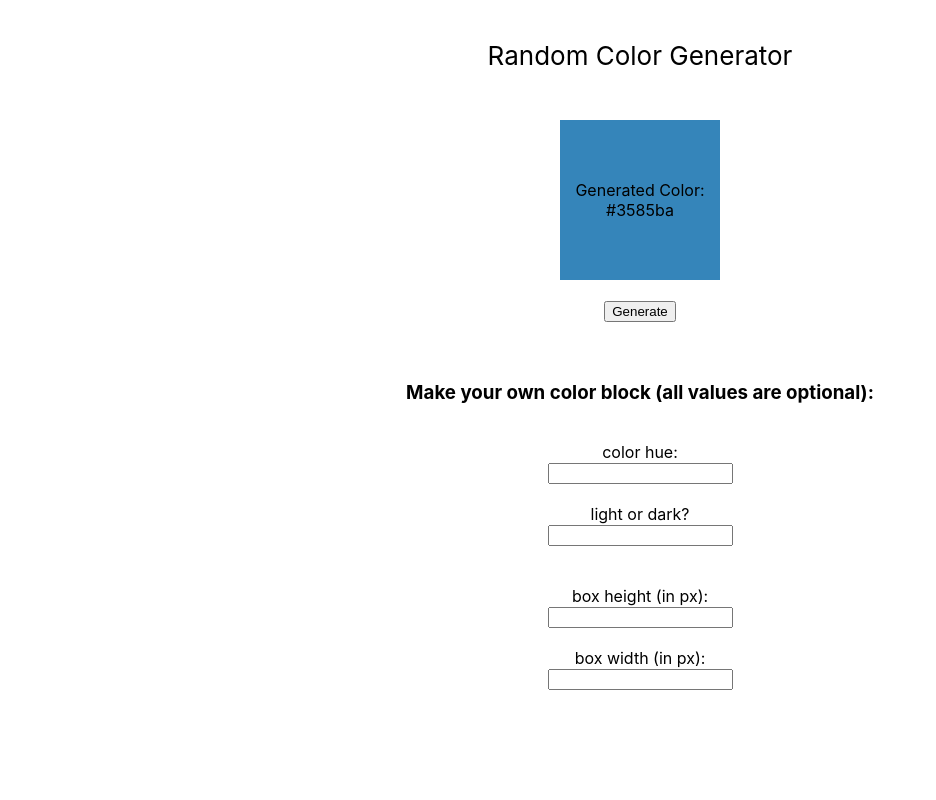
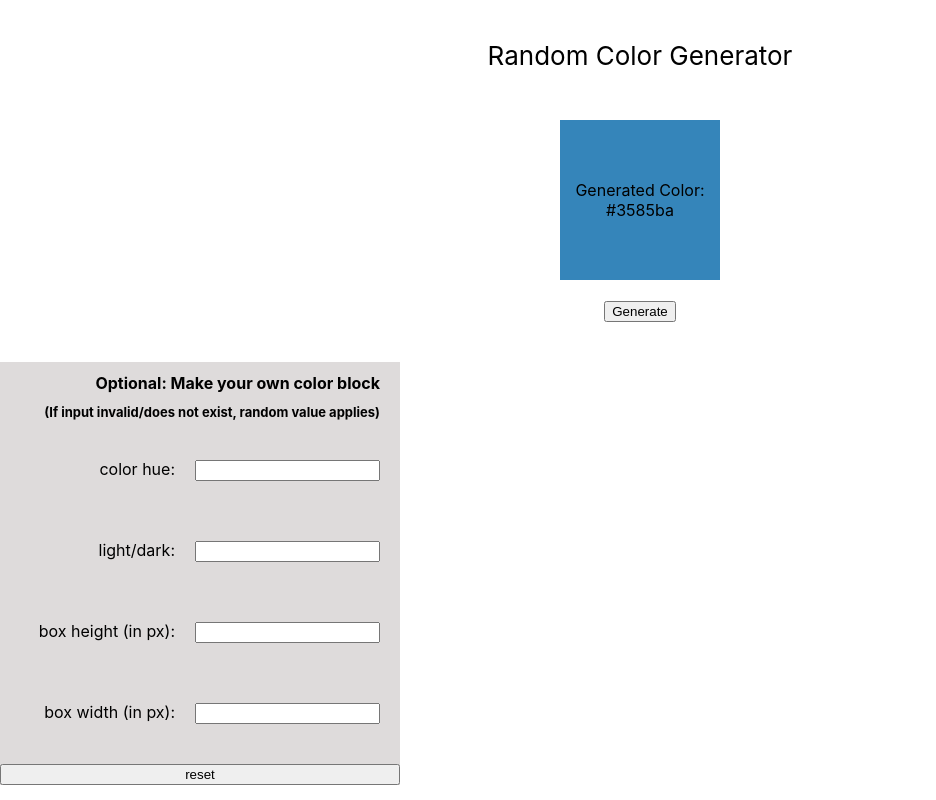
Before and after one commit to janaabf/pjct-react-1-random-color-generator, a React (Create React App) app: page / in a window 1280 px wide. Shown: the whole page, without its empty margins (0-936 px from the left). Built offline with nearby package versions, Linux system fonts and the light colour scheme.

Commit message:
Add formatting & reset button

```diff
--- a/src/App.css
+++ b/src/App.css
@@ -1,6 +1,8 @@
 .App {
   text-align: center;
   margin: 10 vh;
+  font-family: -apple-system, BlinkMacSystemFont, 'Segoe UI', Roboto, Oxygen,
+    Ubuntu, Cantarell, 'Open Sans', 'Helvetica Neue', sans-serif;
 }
 
 .App-header {
@@ -9,11 +11,31 @@
   padding-top: 5vh;
 }
 
-/* .input {
+label * {
+  margin: 20px;
+}
+
+.input {
+  width: 50vh;
+  background-color: rgb(222, 219, 219);
   display: flex;
-  flex-direction: row;
-  align-content: flex-start;
-  justify-content: flex-start;
-  flex-grow: 1;
+  flex-direction: column;
   flex-wrap: wrap;
-} */
+  justify-content: space-around;
+  align-items: right;
+  text-align: end;
+}
+
+h1,
+h2 {
+  margin-right: 20px;
+  margin-bottom: 0px;
+}
+
+h1 {
+  font-size: medium;
+}
+
+h2 {
+  font-size: small;
+}
--- a/src/ColorBox.js
+++ b/src/ColorBox.js
@@ -36,55 +36,84 @@ export default function ColorBox() {
           Generated Color: {color}
         </div>
       </div>
+
       <br />
+
       <button onClick={() => setColor(randomColor())}>Generate</button>
+
       <br />
       <br />
       <br />
 
-      <h3>Make your own color block (all values are optional): </h3>
+      <form
+        className="input"
+        onSubmit={(event) => {
+          event.preventDefault();
+        }}
+      >
+        <h1>Optional: Make your own color block </h1>
+        <h2>(If input invalid/does not exist, random value applies)</h2>
+
         <br />
-      <div className="input">
-        <div>color hue: </div>
-
+        <label>
+          color hue:
           <input
             value={hue}
             onChange={(event) => {
               setHue(event.currentTarget.value);
             }}
           />
+        </label>
 
         <br />
-        <br />
-        <div>light or dark?</div>
 
+        <label>
+          light/dark:
           <input
             value={lum}
             onChange={(event) => {
               setLum(event.currentTarget.value);
             }}
           />
-      </div>
-      <div className="input">
+        </label>
+
         <br />
-        <br />
-        <div>box height (in px):</div>
+
+        <label>
+          box height (in px):
           <input
             value={height}
             onChange={(event) => {
               setHeight(event.currentTarget.value);
             }}
           />
+        </label>
+
         <br />
-        <br />
-        <div>box width (in px):</div>
+
+        <label>
+          box width (in px):
           <input
             value={width}
             onChange={(event) => {
               setWidth(event.currentTarget.value);
             }}
           />
-      </div>
+        </label>
+
+        <br />
+
+        <button
+          onClick={() => {
+            setLum('');
+            setHue('');
+            setHeight('');
+            setWidth('');
+          }}
+        >
+          reset
+        </button>
+      </form>
     </>
   );
 }
```
Lines whose indentation alone changed are shown as unchanged.
